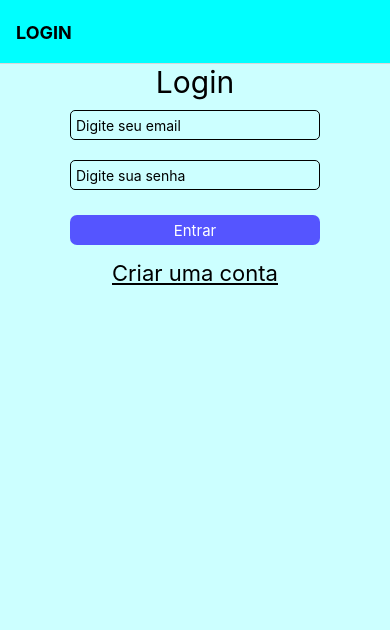
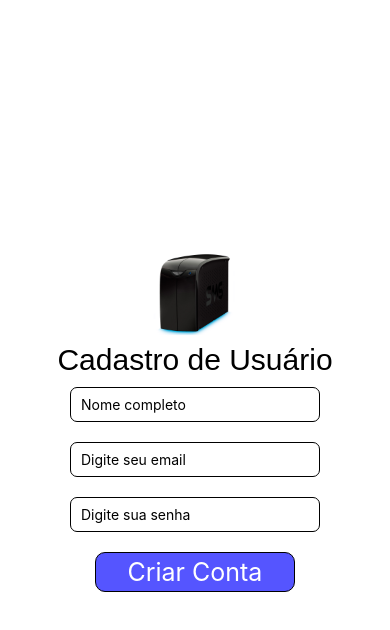
Before and after one commit to Edsondomingos/monitoramento-de-nobreak, a React Native app: screen /Login in a window 390 px wide. Shown: the top 630 px of the page. Built offline with nearby package versions, Linux system fonts and the light colour scheme.

Commit message:
atualização de telas para usar styled-components

```diff
--- a/App.js
+++ b/App.js
@@ -6,11 +6,10 @@ import { NavigationContainer } from '@react-navigation/native';
 import Login from './src/components/Login';
 import Monitoramento from './src/components/Monitoramento';
 import Mudar from './src/components/Mudar';
-import Teste from './assets/styledComponents/Teste'
-import Cadastro from './src/components/Login';
+import Cadastro from './src/components/Cadastro';
 
 export default function App() {
   return (
-      <Tela_escolha />
+      <Cadastro />
   )
 }
--- a/assets/css/Estilos.js
+++ /dev/null
@@ -1,53 +0,0 @@
-import { StyleSheet } from 'react-native'
-
-export default StyleSheet.create({
-  container:{
-    flex: 1,
-    justifyContent: 'center',
-    alignItems: 'center',
-  },
-  botao: {
-    width: 150,
-    height: 150,
-    borderWidth: 1,
-    borderRadius: 100,
-    backgroundColor: '#7f7',
-    margin: 'auto'
-  },
-  botaoD: {
-    width: 150,
-    height: 150,
-    borderWidth: 1,
-    borderRadius: 100,
-    backgroundColor: '#f33',
-    margin: 'auto'
-  },
-  opcao:{
-    borderTopWidth: 1,
-    marginTop: 20,
-    padding: 3,
-    height: 200,
-    width: 200,
-  },
-  txtBt:{
-    margin: 'auto',
-    fontSize: 20,
-    fontWeight: 'bold'
-  },
-  titulo:{
-    fontSize: 27,
-    marginHorizontal: 'auto',
-  },
-  bateria:{
-    borderWidth: 2,
-    width: 150,
-    height: 150,
-    borderRadius: 100,
-    margin: 'auto',
-  },
-  textoNivel:{
-    margin: 'auto',
-    fontWeight: 'bold',
-    fontSize: 25,
-  }
-})
--- a/assets/styledComponents/Components.js
+++ b/assets/styledComponents/Components.js
@@ -1,7 +1,7 @@
 import styled from 'styled-components/native'
 
 export const Container = styled.View`
-    height: 100vh;
+    height: 100%;
     display: flex;
     flex-direction: column;
     justify-content: center;
@@ -10,28 +10,29 @@ export const Container = styled.View`
 `;
 
 export const Circulo = styled.View`
-    width: 200px;
-    height: 200px
-    border-radius: 50%;
-    border: 1px solid #000;
+    width: 180px;
+    height: 180px;
+    border-radius: 100px;
+    border: 5px solid #000;
     display: flex;
     justify-content: center;
     align-items: center;
     margin: 10px 0;
+
 `;
 
 export const Titulo = styled.Text`
     text-align: center;
     font-size: 30px;
     color: #000;
+    font-family: 'Arial;
 `;
 
 export const TextoComum = styled.Text`
     text-align: center;
-    font-size: 25px;
+    font-size: 22px;
     color: #000;
-    color: #000;
-    margin: auto;
+    margin: 10px 0;
 `;
 
 export const TextoBtn = styled.Text`
@@ -47,6 +48,8 @@ export const Entrada = styled.TextInput`
     width: 250px;
     padding: 10px;
     border-radius: 7px;
+    margin: 10px 0;
+    background-color: #fff;
 `;
 
 
@@ -57,4 +60,19 @@ export const Botao = styled.TouchableHighlight`
     height: 40px;
     margin: 10px 0;
     background-color: #55f;
+    display: flex;
+    justify-content: center;
+    align-items: center;
 `;
+
+export const LigaDesliga = styled.TouchableHighlight`
+    width: 150px;
+    height: 150px;
+    borderWidth: 1;
+    borderRadius: 100;
+    backgroundColor: #7f7;
+    margin: auto;
+    display: flex;
+    justify-content: center;
+    align-items: center;
+`;
--- a/assets/styledComponents/Teste.js
+++ /dev/null
@@ -1,18 +0,0 @@
-import { Container, Titulo, TextoComum, TextoBtn, Entrada, Botao, Circulo} from './Components'
-
-export default () => {
-    return (
-        <Container>
-            <Titulo>Titulo</Titulo>
-            <Entrada
-                placeholder='Input'
-            />
-            <Botao>
-                <TextoBtn>Texto botao</TextoBtn>
-            </Botao>
-            <Circulo>
-                <TextoComum>texto comum</TextoComum>
-            </Circulo>
-        </Container>
-    )
-}
--- a/src/components/Cadastro.js
+++ b/src/components/Cadastro.js
@@ -1,66 +1,33 @@
 import * as React from 'react'
-import { View, Text, TextInput, TouchableHighlight, StyleSheet } from 'react-native'
+import { ImageBackground } from 'react-native'
+import { Container, Titulo, TextoBtn, Botao, Entrada } from '../../assets/styledComponents/Components'
 
 export default function Cadastro(props){
     return (
-        <View  style={styles.container}>
-            <Text style={styles.titulo}>Cadastro de Usuário</Text>
-            <TextInput
-                style={styles.input}
+        <Container>
+            <ImageBackground
+            source={require('../../img/iot.jpg')}
+            style={{width: 100, height: 100}} ></ImageBackground>
+            <Titulo>Cadastro de Usuário</Titulo>
+            <Entrada
                 placeholder='Nome completo'
 
             />
-            <TextInput
-                style={styles.input}
+            <Entrada
                 placeholder='Digite seu email'
 
             />
-            <TextInput
-                style={styles.input}
+            <Entrada
                 placeholder='Digite sua senha'
                 secureTextEntry={true}
             />
-            <TouchableHighlight
-                style={styles.botao} onPress={() => props.navigation.navigate('Login')}
+            <Botao
+                onPress={() => props.navigation.navigate('Login')}
             >
-                <Text  style={styles.texto}>Entrar</Text>
+                <TextoBtn>Criar Conta</TextoBtn>
 
-            </TouchableHighlight>
+            </Botao>
 
-        </View>
+        </Container>
     )
 }
-
-const styles = StyleSheet.create({
-    container:{
-        flex: 1,
-    },
-    titulo:{
-        fontSize: 30,
-        textAlign: 'center',
-    },
-    input: {
-        //outline: 0,
-        height: 30,
-        width: 250,
-        borderWidth: 1,
-        margin: 'auto',
-        marginVertical: 10,
-        borderRadius: 5,
-        padding: 5,
-    },
-    botao:{
-        width: 250,
-        height: 30,
-        backgroundColor: '#55f',
-        borderRadius: 7,
-        margin: 'auto',
-        marginVertical: 15,
-    },
-    texto:{
-        fontSize: 15,
-        color: '#fff',
-        textAlign: 'center',
-        margin: 'auto'
-    },
-})
--- a/src/components/Login.js
+++ b/src/components/Login.js
@@ -1,67 +1,30 @@
 import * as React from 'react'
-import { View, Text, TextInput, TouchableHighlight, StyleSheet } from 'react-native'
+import {ImageBackground} from 'react-native'
+import { Container, Titulo, TextoBtn, TextoComum, Botao, Entrada } from '../../assets/styledComponents/Components'
 
 export default function Login(props){
     return (
-        <View  style={styles.container}>
-            <Text style={styles.titulo}>Login</Text>
-            <TextInput
-                style={styles.input}
+        <Container>
+            <ImageBackground
+            source={require('../../img/iot.jpg')}
+            style={{width: 100, height: 100}} ></ImageBackground>
+            <Titulo>Login</Titulo>
+
+            <Entrada
                 placeholder='Digite seu email'
-
             />
-            <TextInput
-                style={styles.input}
+            <Entrada
                 placeholder='Digite sua senha'
                 secureTextEntry={true}
             />
-            <TouchableHighlight
-                style={styles.botao}
+            <Botao
+                onPress={() => props.navigation.navigate('Mudar')}
             >
-                <Text  style={styles.texto}>Entrar</Text>
+                <TextoBtn>Entrar</TextoBtn>
 
-            </TouchableHighlight>
-            <Text style={styles.textoLink} onPress={() => props.navigation.navigate('Cadastro')}>Criar uma conta</Text>
-        </View>
+            </Botao>
+            <TextoComum onPress={() => props.navigation.navigate('Cadastro')}>Criar uma conta</TextoComum>
+
+        </Container>
     )
 }
-
-const styles = StyleSheet.create({
-    container:{
-        flex: 1,
-        backgroundColor: '#ccffff'
-    },
-    titulo:{
-        fontSize: 30,
-        textAlign: 'center',
-    },
-    input: {
-        //outline: 0,
-        height: 30,
-        width: 250,
-        borderWidth: 1,
-        margin: 'auto',
-        marginVertical: 10,
-        borderRadius: 5,
-        padding: 5,
-    },
-    botao:{
-        width: 250,
-        height: 30,
-        backgroundColor: '#55f',
-        borderRadius: 7,
-        margin: 'auto',
-        marginVertical: 15,
-    },
-    texto:{
-        fontSize: 15,
-        color: '#fff',
-        textAlign: 'center',
-        margin: 'auto'
-    },
-    textoLink:{
-        fontSize: 22,
-        textDecorationLine: 'underline',
-        marginHorizontal: 'auto',
-    },
-})
--- a/src/components/Monitoramento.js
+++ b/src/components/Monitoramento.js
@@ -1,8 +1,6 @@
 import * as React from 'react';
 import { useState } from 'react';
-import { Text, View, TouchableHighlight, ScrollView } from 'react-native';
-import { Container, Titulo, TextoComum, Botao, Circulo } from '../../assets/styledComponents/Components'
-import Styles from '../../assets/css/Estilos'
+import { Container, Titulo, TextoComum, Botao, Circulo, LigaDesliga } from '../../assets/styledComponents/Components'
 
 export default function Monitoramento() {
 
@@ -15,7 +13,7 @@ export default function Monitoramento() {
   }
 
   return (
-    <Container style={Styles.container}>
+    <Container>
 
 
       <Titulo>{nome}</Titulo>
@@ -24,20 +22,22 @@ export default function Monitoramento() {
         <TextoComum>Uso de Energia</TextoComum>
       </Circulo>
 
-      <View>
-        <Text style={Styles.titulo}>Nivel de bateria</Text>
-        <Circulo>
-          <Text style={Styles.textoNivel}>{nivel}%</Text>
-        </Circulo>
-      </View>
 
       <Circulo>
-        <Botao
-            style={liga ? Styles.botao : Styles.botaoD}
+        <TextoComum>Bateria</TextoComum>
+        <TextoComum>{nivel}%</TextoComum>
+      </Circulo>
+
+      <Circulo>
+        <LigaDesliga
+
+            style={liga ? {backgroundColor: '#7f7'} : {backgroundColor: '#f33'}}
             onPress={switchLigar}
           >
-          <TextoComum>{liga ? 'LIGADO' : 'DESLIGADO'}</TextoComum>
-        </Botao>
+          <TextoComum
+
+          >{liga ? 'LIGADO' : 'DESLIGADO'}</TextoComum>
+        </LigaDesliga>
       </Circulo>
 
 
```
Also changed, not shown: src/components/EditarNobreak.js (+11 -5 lines), src/components/EditarPerfil.js (+10 -46 lines), assets/css/favicon.png (deleted), img/iot.jpg (added).
